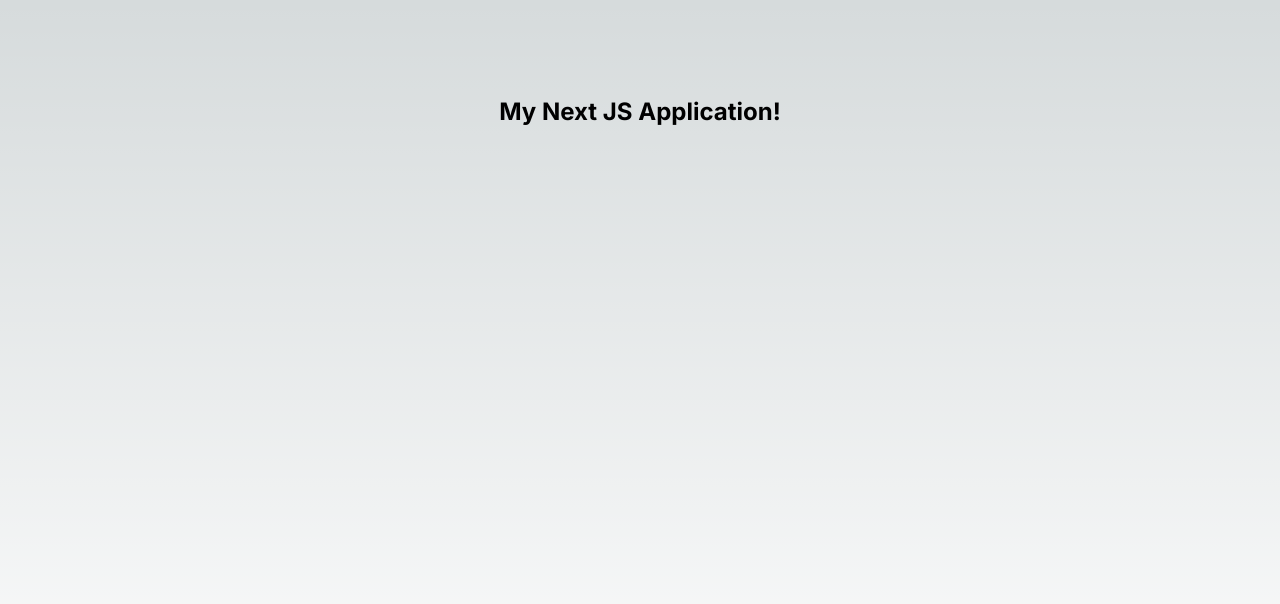
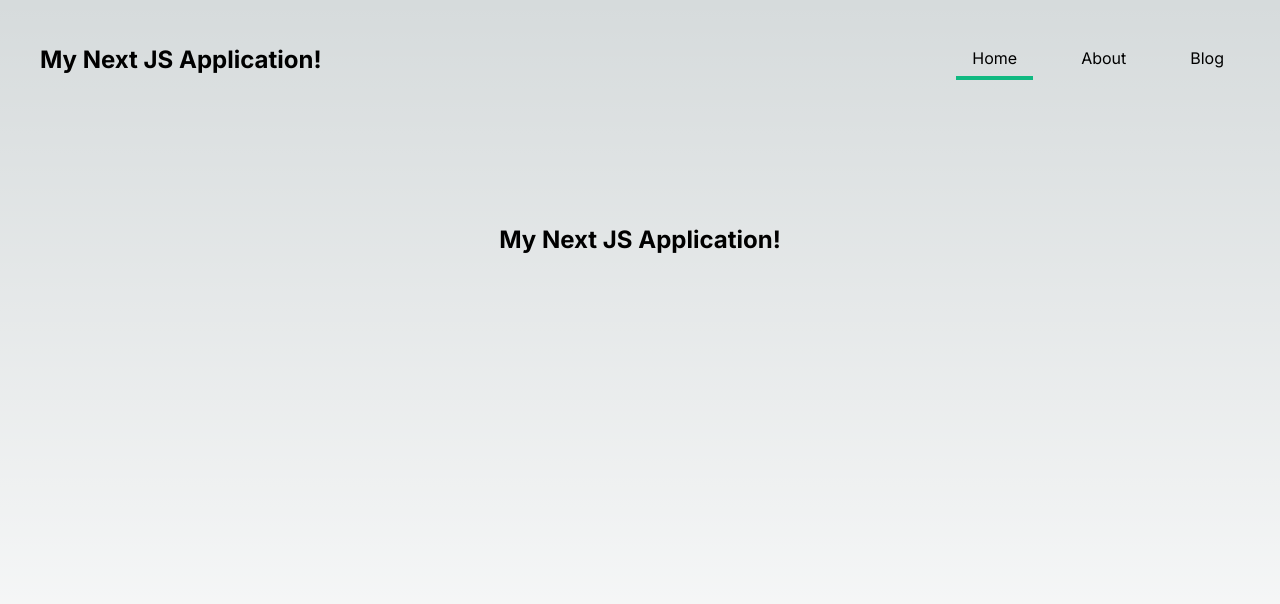
Before and after one commit to codemarns/next-app-tutorial, a Next.js app: page / in a window 1280 px wide. Shown: the top 604 px of the page. Built offline with nearby package versions, Linux system fonts and the light colour scheme.

Commit message:
update: layout

```diff
--- a/src/app/layout.tsx
+++ b/src/app/layout.tsx
@@ -1,22 +1,33 @@
-import './globals.css'
-import type { Metadata } from 'next'
-import { Inter } from 'next/font/google'
+import "./globals.css";
+import type { Metadata } from "next";
+import { Inter } from "next/font/google";
+import Links from "./components/links";
 
-const inter = Inter({ subsets: ['latin'] })
+const inter = Inter({ subsets: ["latin"] });
 
 export const metadata: Metadata = {
-  title: 'Create Next App',
-  description: 'Generated by create next app',
-}
+  title: "Create Next App",
+  description: "Generated by create next app",
+};
 
 export default function RootLayout({
   children,
 }: {
-  children: React.ReactNode
+  children: React.ReactNode;
 }) {
   return (
     <html lang="en">
-      <body className={inter.className}>{children}</body>
+      <body className={inter.className}>
+        <main className="w-screen h-screen overflow-hidden">
+          <div className="w-full min-h-full p-10 space-y-12 overflow-x-hidden overflow-y-auto">
+            <div className="flex-1 flex items-center justify-between">
+              <h1 className="text-2xl font-bold">My Next JS Application!</h1>
+              <Links />
+            </div>
+            {children}
+          </div>
+        </main>
+      </body>
     </html>
-  )
+  );
 }
```
